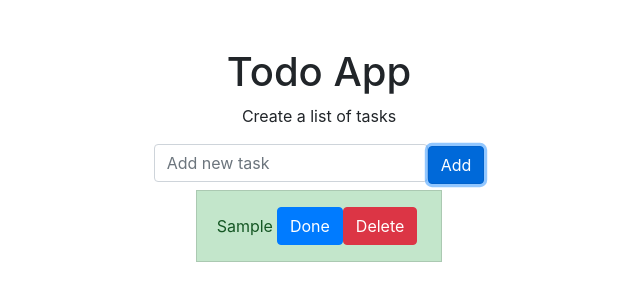
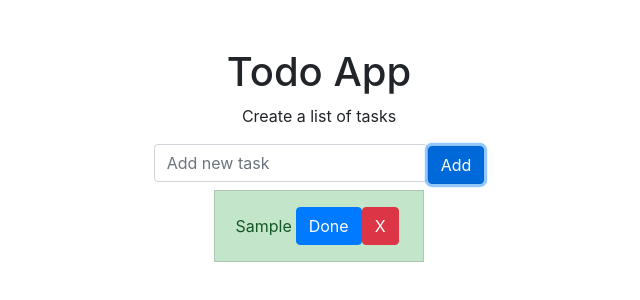
Before and after one commit to Gw3i/todo-app-vue, a Nuxt app: page / in a window 1280 px wide. Both pictures are taken after typing "Sample" into the empty fields and a click on the button "Add". Shown: the top 300 px of the page, without its empty margins (321-961 px from the left). Built offline with nearby package versions, Linux system fonts and the light colour scheme.

Commit message:
Change button

```diff
--- a/components/Task.vue
+++ b/components/Task.vue
@@ -9,7 +9,7 @@
       <button class="btn btn-primary" @click="toggleDone">
         {{ task.done ? 'Undo' : 'Done' }}
       </button>
-      <button @click="removeTask" class="btn btn-danger">Delete</button>
+      <button @click="removeTask" class="btn btn-danger">X</button>
     </div>
   </li>
 </template>
```
Also changed, not shown: 1 other file (tests, documents, lock files or other folders).
